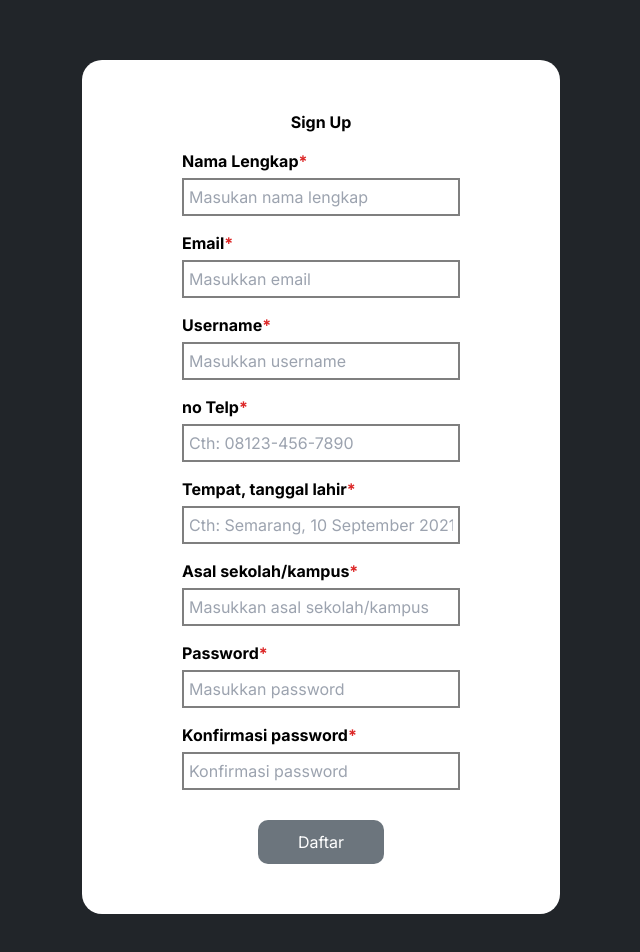
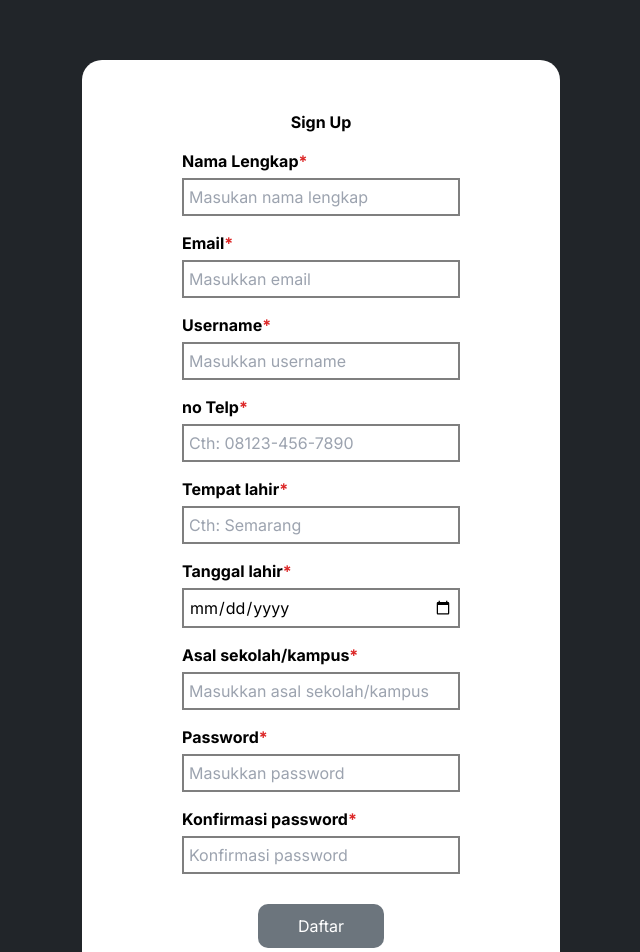
Before and after one commit to Contsol-dev/presensi-frontend, a Next.js app: page /user/register in a window 1280 px wide. Shown: the top 952 px of the page, without its empty margins (319-959 px from the left). Built offline with nearby package versions, Linux system fonts and the light colour scheme.

Commit message:
hapus halaman otp dan barcode

```diff
--- a/src/app/(auth)/(reset)/otp/page.tsx
+++ /dev/null
@@ -1,64 +0,0 @@
-'use client'
-import Image from 'next/image';
-import React, { useState, useRef, ChangeEvent, KeyboardEvent } from 'react';
-import time from '@/assets/timeoutline.png';
-import Link from 'next/link';
-
-export default function OTP() {
-    const [verificationCode, setVerificationCode] = useState(['', '', '', '']);
-    const codeInputs = useRef(Array(4).fill(null));
-
-    const handleCodeChange = (index: number, value: string) => {
-        const updatedCode = [...verificationCode];
-        updatedCode[index] = value;
-        setVerificationCode(updatedCode);
-
-        if (index < codeInputs.current.length - 1 && value !== '') {
-            codeInputs.current[index + 1]?.focus();
-        }
-    };
-
-
-    return (
-        <div className='flex   flex-col items-center justify-center h-screen'>
-            <div className='flex m-4 adjust flex-col items-center gap-12 md:text-xl'>
-                <Image alt='iconTime' src={time} height={128} width={128} />
-
-                <p className='text-center'>
-                    Masukkan 4 digit kode OTP yang telah kami kirimkan ke email Anda.
-                </p>
-
-                <div className='flex gap-4'>
-                    {verificationCode.map((digit, index) => (
-                        <input
-                            key={index}
-                            type='text'
-                            maxLength={1}
-                            className='w-12 h-12 md:w-32 text-3xl md:h-32 text-center border rounded-lg'
-                            value={digit}
-                            onChange={(e) => handleCodeChange(index, e.target.value)}
-                            onKeyDown={(e) => {
-                                if (e.key === 'Backspace' && digit === '' && index > 0) {
-                                    codeInputs.current[index - 1]?.focus();
-                                }
-                            }}
-                            ref={(el) => (codeInputs.current[index] = el)}
-                        />
-                    ))}
-                </div>
-
-                <Link
-                    href='/resetSandi'
-                    className='py-4 px-20 bg-grey text-white hover:bg-button transition-all duration-150 rounded-[30px]'
-                >
-                    Verify Now
-                </Link>
-
-                <div className='flex gap-2'>
-                    <p>Belum menerima email?</p>
-                    <b className='text-h1'> Kirim ulang</b>
-                </div>
-            </div>
-        </div>
-    );
-}
--- a/src/app/(auth)/user/barcode/page.tsx
+++ /dev/null
@@ -1,24 +0,0 @@
-import React from 'react'
-import Image from 'next/image';
-import BarCode from '@/assets/Barcode.png'
-import {HiOutlineDownload} from 'react-icons/hi'
-export default function Barcode() {
-    return (
-        <div className='h-screen bg-bg flex justify-center items-center'>
-
-            <div className=' adjust  flex flex-col justify-center w-full items-center'>
-                <div className=' flex flex-col bg-white max-w-[600px] w-[100%] h-[600px] justify-center items-center text-2xl rounded-3xl m-5 gap-5'>
-                    <b>Username QR CODE</b>
-                    <Image
-                        src={BarCode}
-                        alt="Logo"
-                        width={365}
-                        height={365}
-                    />
-                </div>
-                <a href="/user/login" className='text-white text-xl flex gap-2 items-center hover:scale-[1.1] duration-150 transition-all'><HiOutlineDownload/>Simpan</a>
-            </div>
-
-        </div>
-    )
-}
--- a/src/app/(auth)/user/register/page.tsx
+++ b/src/app/(auth)/user/register/page.tsx
@@ -1,13 +1,66 @@
 "use client"
 import { useState } from "react"
+import { useRouter } from 'next/navigation';
 
 export default function Registrasi() {
-    const [name,setName]  = useState("")
+    const router = useRouter();
+    const [name, setName] = useState("");
+    const [email, setEmail] = useState("");
+    const [username, setUsername] = useState("");
+    const [phone, setPhone] = useState("");
+    const [birthPlace, setBirthPlace] = useState("");
+    const [birthDate, setBirthDate] = useState("");
+    const [school, setSchool] = useState("");
+    const [password, setPassword] = useState("");
+    const [confirmPassword, setConfirmPassword] = useState("");
+
+    const handleRegister = async () => {
+        const data = {
+            username: username,
+            email: email,
+            password: password,
+            konfirm_password: confirmPassword,
+            nama: name,
+            nomor_hp: phone,
+            tempat_lahir: birthPlace,
+            tanggal_lahir: birthDate,
+            asal_sekolah: school
+        };
+
+        try {
+            console.log(JSON.stringify(data));
+            const response = await fetch('http://127.0.0.1:8000/register', {
+                method: 'POST',
+                headers: {
+                    'Content-Type': 'application/json'
+                },
+                body: JSON.stringify(data)
+            });
+
+            if (!response.ok) {
+                const errorDetails = await response.json();
+                console.error('Server responded with an error:', errorDetails);
+                throw new Error('Network response was not ok');
+            }
+
+            const result = await response.json();
+
+            if (response.ok && result.success) {
+                console.log('Success:', result.message);
+                router.push('/user/login');
+            } else {
+                throw new Error(result.message || 'Registration failed');
+            }
+        } catch (error) {
+            console.error('Error:', error);
+        }
+    };
+
     return (
         <>
             <div className='bg-bg w-full h-full py-12 flex items-center justify-center'>
 
-                <div className='max-w-[478px]  text-[16px]  w-[478px] bg-white rounded-2xl flex flex-col items-center gap-3 py-10'>
+                <form className='max-w-[478px]  text-[16px]  w-[478px] bg-white rounded-2xl flex flex-col items-center gap-3 py-10'>
 
                     <b>Sign Up</b>
                     <span className='flex flex-col gap-1 w-full px-20'>
@@ -22,60 +75,60 @@ export default function Registrasi() {
                             <b>Email</b>
                             <b className='text-red-600'>*</b>
                         </span>
-                        <input type="email" placeholder='Masukkan email' className='h-36px p-1 border-2 border-black/50 w-full' />
+                        <input type="email" onChange={(e) =>setEmail(e.target.value)} placeholder='Masukkan email' className='h-36px p-1 border-2 border-black/50 w-full' />
                     </span>
                     <span className='flex flex-col gap-1 w-full px-20'>
                         <span className='flex'>
                             <b>Username</b>
                             <b className='text-red-600'>*</b>
                         </span>
-                        <input type="text" placeholder='Masukkan username' className='h-36px p-1 border-2 border-black/50 w-full' />
+                        <input type="text" onChange={(e) =>setUsername(e.target.value)} placeholder='Masukkan username' className='h-36px p-1 border-2 border-black/50 w-full' />
                     </span>
                     <span className='flex flex-col gap-1 w-full px-20'>
                         <span className='flex'>
                             <b>no Telp</b>
                             <b className='text-red-600'>*</b>
                         </span>
-                        <input type="number" placeholder='Cth: 08123-456-7890' className='h-36px p-1 border-2 border-black/50 w-full'  />
+                        <input type="number" onChange={(e) =>setPhone(e.target.value)} placeholder='Cth: 08123-456-7890' className='h-36px p-1 border-2 border-black/50 w-full'  />
                     </span>
                     <span className='flex flex-col gap-1 w-full px-20'>
                         <span className='flex'>
-                            <b>Tempat, tanggal lahir</b>
+                            <b>Tempat lahir</b>
                             <b className='text-red-600'>*</b>
                         </span>
-                        <input type="text" placeholder='Cth: Semarang, 10 September 2021' className='h-36px p-1 border-2 border-black/50 w-full' />
+                        <input type="text" onChange={(e) =>setBirthPlace(e.target.value)} placeholder='Cth: Semarang' className='h-36px p-1 border-2 border-black/50 w-full' />
+                    </span>
+                    <span className='flex flex-col gap-1 w-full px-20'>
+                        <span className='flex'>
+                            <b>Tanggal lahir</b>
+                            <b className='text-red-600'>*</b>
+                        </span>
+                        <input type="date" onChange={(e) =>setBirthDate(e.target.value)} className='h-36px p-1 border-2 border-black/50 w-full' />
                     </span>
                     <span className='flex flex-col gap-1 w-full px-20'>
                         <span className='flex'>
                             <b>Asal sekolah/kampus</b>
                             <b className='text-red-600'>*</b>
                         </span>
-                        <input type="text" placeholder='Masukkan asal sekolah/kampus' className='h-36px p-1 border-2 border-black/50 w-full' />
+                        <input type="text" onChange={(e) =>setSchool(e.target.value)} placeholder='Masukkan asal sekolah/kampus' className='h-36px p-1 border-2 border-black/50 w-full' />
                     </span>
                     <span className='flex flex-col gap-1 w-full px-20'>
                         <span className='flex'>
                             <b>Password</b>
                             <b className='text-red-600'>*</b>
                         </span>
-                        <input type="password" placeholder='Masukkan password' className='h-36px p-1 border-2 border-black/50 w-full' />
+                        <input type="password" onChange={(e) =>setPassword(e.target.value)} placeholder='Masukkan password' className='h-36px p-1 border-2 border-black/50 w-full' />
                     </span>
                     <span className='flex flex-col gap-1 w-full px-20'>
                         <span className='flex'>
                             <b>Konfirmasi password</b>
                             <b className='text-red-600'>*</b>
                         </span>
-                        <input type="password" placeholder='Konfirmasi password' className='h-36px p-1 border-2 border-black/50 w-full' />
+                        <input type="password" onChange={(e) =>setConfirmPassword(e.target.value)} placeholder='Konfirmasi password' className='h-36px p-1 border-2 border-black/50 w-full' />
                     </span>
-                    <a href="/user/barcode" className="bg-grey mt-3 hover:bg-button transition-all duration-150 text-white py-2 px-8 rounded-lg ">Daftar</a>
-
-
-
-                </div>
-
-
+                    <button type="button" onClick={handleRegister} className="bg-grey mt-3 hover:bg-button transition-all duration-150 text-white py-2 px-8 rounded-lg ">Daftar</button>
+                </form>
             </div>
-
         </>
-
     )
 }
```
